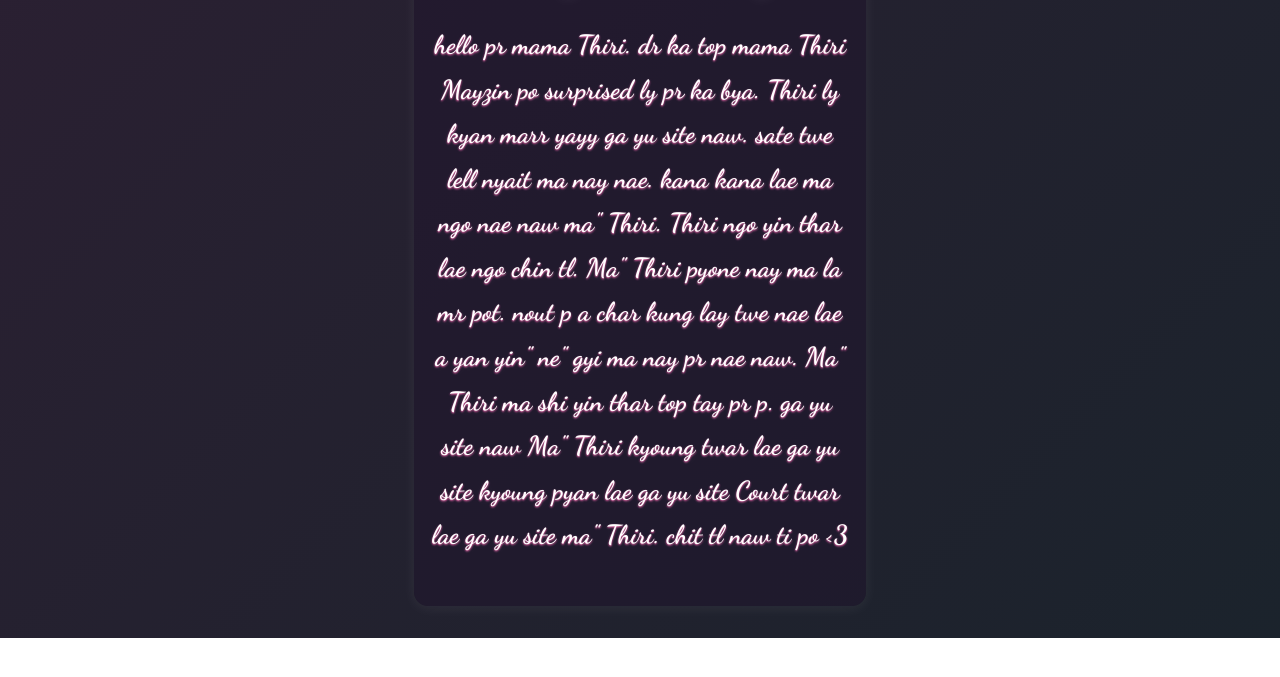
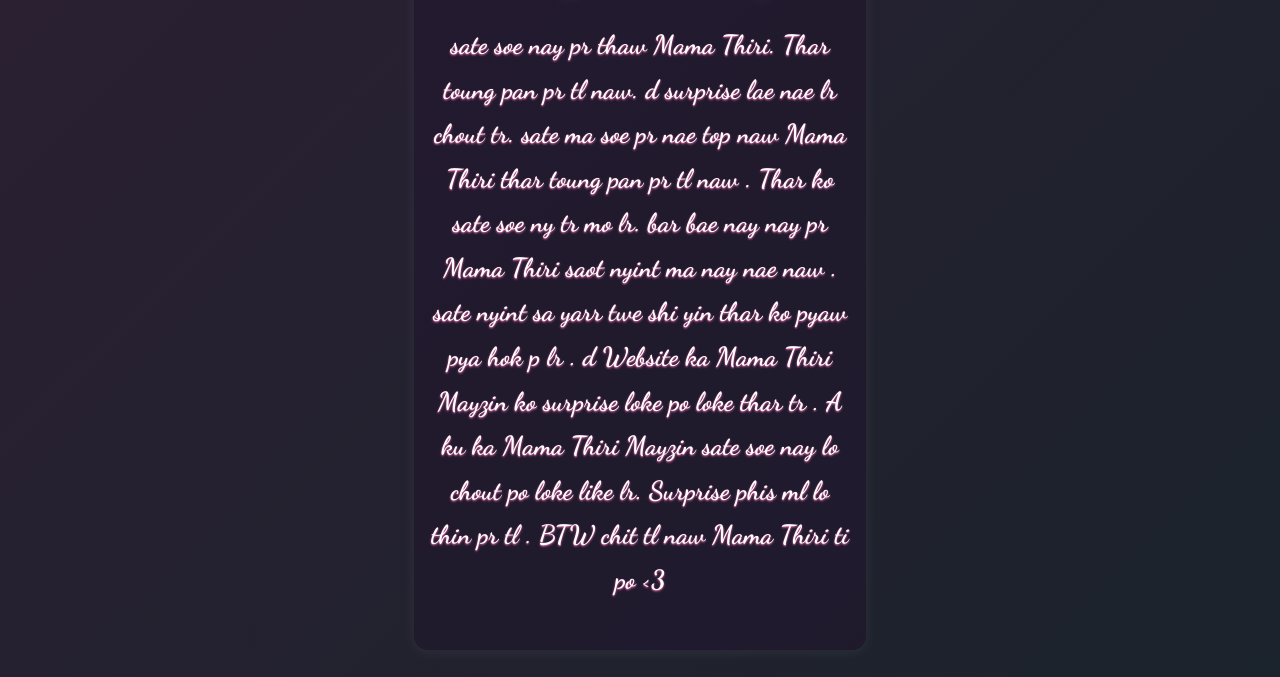
Before and after one commit to Kentoooo1/kento.ooo1.github.com, a plain HTML site: page next.html in a window 1280 px wide. Shown: the part 407-1084 px from the top of the page. Before the commit the page ends 1045 px from the top, so only its background shows below. Drawn offline with Linux system fonts and the light colour scheme.

Commit message:
Update next.html

```diff
--- a/next.html
+++ b/next.html
@@ -20,7 +20,7 @@
   <div class="special-message fade-in">
     <h2 class="romantic-heading">Message to Thiri Mayzin</h2>
     <p class="romantic-text">
-      hello pr mama Thiri. dr ka top mama Thiri Mayzin po surprised ly pr ka bya. Thiri ly kyan marr yayy ga yu site naw. sate twe lell nyait ma nay nae. kana kana lae ma ngo nae naw ma" Thiri. Thiri ngo yin thar lae ngo chin tl. Ma" Thiri pyone nay ma la mr pot. nout p a char kung lay twe nae lae a yan yin" ne" gyi ma nay pr nae naw. Ma" Thiri ma shi yin thar top tay pr p. ga yu site naw Ma" Thiri kyoung twar lae ga yu site kyoung pyan lae ga yu site Court twar lae ga yu site ma" Thiri. chit tl naw ti po &lt;3
+      sate soe nay pr thaw Mama Thiri. Thar toung pan pr tl naw. d surprise lae nae lr chout tr. sate ma soe pr nae top naw Mama Thiri thar toung pan pr tl naw . Thar ko sate soe ny tr mo lr. bar bae nay nay pr Mama Thiri saot nyint ma nay nae naw . sate nyint sa yarr twe shi yin thar ko pyaw pya hok p lr . d Website ka Mama Thiri Mayzin ko surprise loke po loke thar tr . A ku ka Mama Thiri Mayzin sate soe nay lo chout po loke like lr. Surprise phis ml lo thin pr tl . BTW chit tl naw Mama Thiri ti po &lt;3
     </p>
   </div>
 </body>
```
